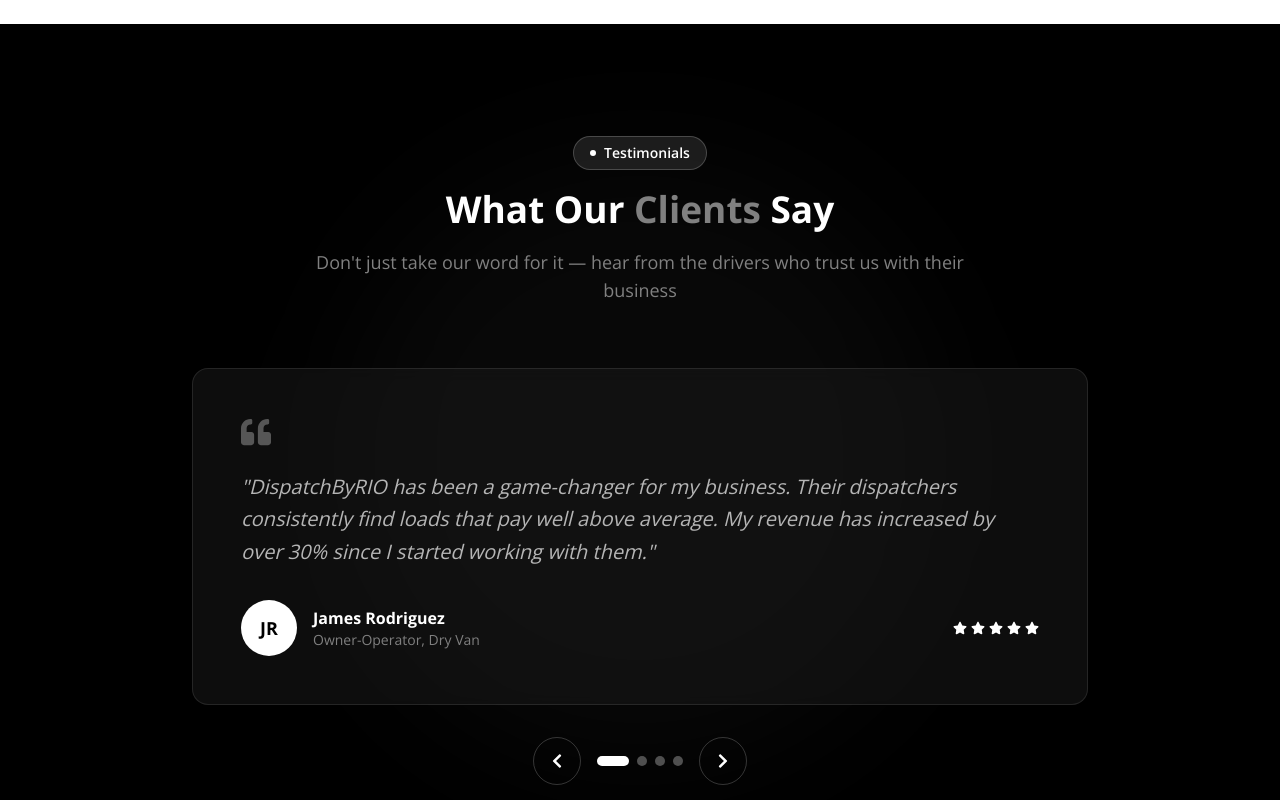
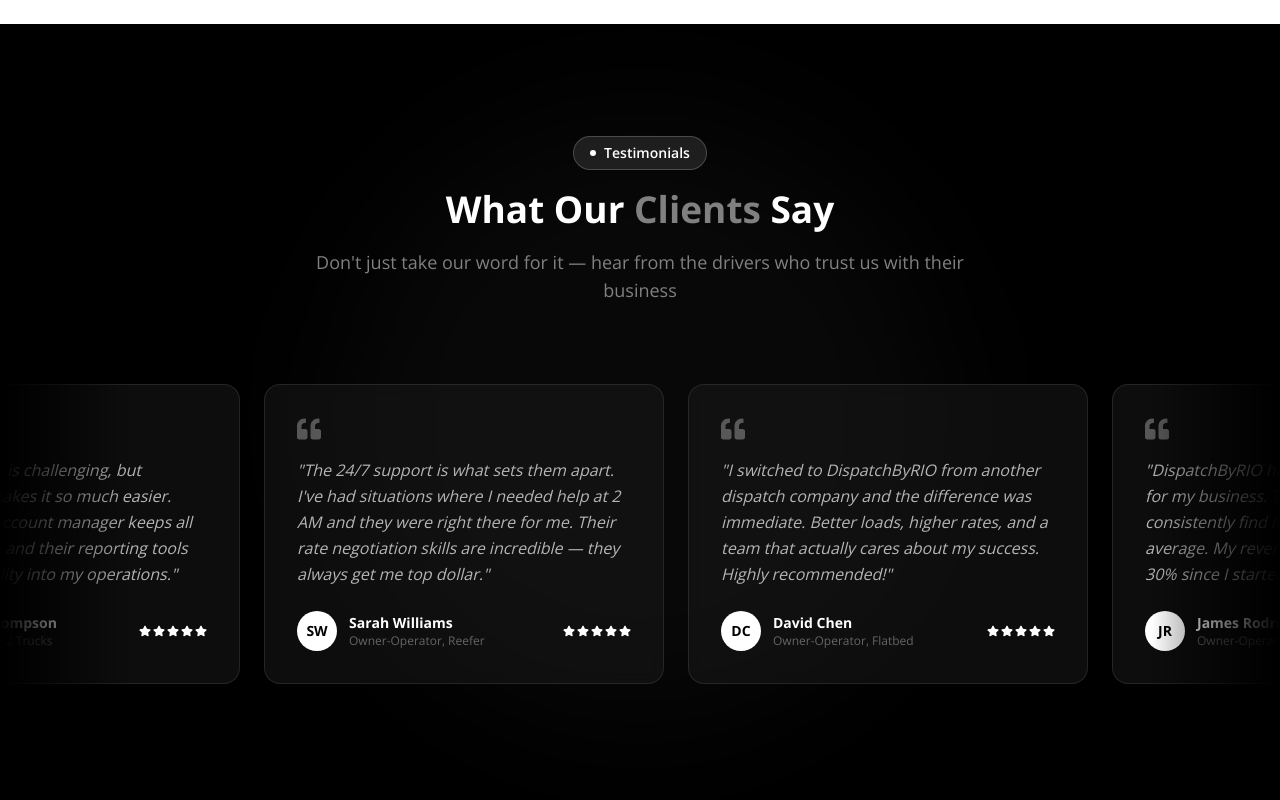
Before and after one commit to usmansHUB/dispatchbyRIO, a React (Vite) app in the folder client/: page / in a window 1280 px wide. Shown: the part 5080-5880 px from the top of the page. Built offline with nearby package versions, Linux system fonts and the light colour scheme; no server answers.

Commit message:
Convert Testimonials to right-to-left scrolling marquee with hover pause

```diff
--- a/client/src/components/home/Testimonials.jsx
+++ b/client/src/components/home/Testimonials.jsx
@@ -1,7 +1,6 @@
-import { useState } from 'react'
-import { motion, AnimatePresence } from 'framer-motion'
+import { motion } from 'framer-motion'
 import { useInView } from 'react-intersection-observer'
-import { FaQuoteLeft, FaStar, FaChevronLeft, FaChevronRight } from 'react-icons/fa'
+import { FaQuoteLeft, FaStar } from 'react-icons/fa'
 
 const testimonials = [
   {
@@ -35,20 +34,16 @@
 ]
 
 const Testimonials = () => {
-  const [current, setCurrent] = useState(0)
   const [ref, inView] = useInView({ triggerOnce: true, threshold: 0.1 })
-
-  const next = () => setCurrent((prev) => (prev + 1) % testimonials.length)
-  const prev = () => setCurrent((prev) => (prev - 1 + testimonials.length) % testimonials.length)
 
   return (
     <section className="bg-dark py-20 lg:py-28 relative overflow-hidden" ref={ref}>
       {/* Decorative */}
       <div className="absolute top-1/2 left-1/2 -translate-x-1/2 -translate-y-1/2 w-[600px] h-[600px] bg-white/3 rounded-full blur-3xl" />
 
-      <div className="container-custom relative z-10">
+      <div className="relative z-10">
         {/* Section Header */}
-        <div className="text-center mb-16">
+        <div className="container-custom text-center mb-16">
           <motion.div
             initial={{ opacity: 0, y: 20 }}
             animate={inView ? { opacity: 1, y: 0 } : {}}
@@ -68,74 +63,45 @@
           </motion.div>
         </div>
 
-        {/* Testimonial Carousel */}
-        <div className="max-w-4xl mx-auto">
-          <div className="relative">
-            <AnimatePresence mode="wait">
-              <motion.div
-                key={current}
-                initial={{ opacity: 0, x: 50 }}
-                animate={{ opacity: 1, x: 0 }}
-                exit={{ opacity: 0, x: -50 }}
-                transition={{ duration: 0.4 }}
-                className="bg-dark-light/50 backdrop-blur-sm border border-white/10 rounded-2xl p-8 md:p-12"
+        {/* Marquee Ticker */}
+        <div className="relative overflow-hidden w-full py-4">
+          {/* Gradient Masks for smooth fades */}
+          <div className="absolute left-0 top-0 bottom-0 w-16 md:w-32 bg-gradient-to-r from-dark to-transparent z-10 pointer-events-none" />
+          <div className="absolute right-0 top-0 bottom-0 w-16 md:w-32 bg-gradient-to-l from-dark to-transparent z-10 pointer-events-none" />
+
+          {/* Marquee Row */}
+          <div className="flex animate-marquee hover:[animation-play-state:paused] gap-6 w-max cursor-grab">
+            {[...testimonials, ...testimonials, ...testimonials].map((testimonial, index) => (
+              <div
+                key={`${testimonial.name}-${index}`}
+                className="w-[350px] md:w-[400px] flex-shrink-0 bg-dark-light/50 backdrop-blur-sm
+                           border border-white/10 rounded-2xl p-6 md:p-8 whitespace-normal select-none
+                           hover:border-white/30 transition-colors duration-300"
               >
-                <FaQuoteLeft className="text-white text-3xl mb-6 opacity-30" />
+                <FaQuoteLeft className="text-white text-2xl mb-4 opacity-30" />
 
-                <p className="text-gray-300 text-lg md:text-xl leading-relaxed mb-8 italic">
-                  "{testimonials[current].text}"
+                <p className="text-gray-300 text-sm md:text-base leading-relaxed mb-6 italic min-h-[90px]">
+                  "{testimonial.text}"
                 </p>
 
                 <div className="flex items-center justify-between">
-                  <div className="flex items-center gap-4">
-                    <div className="w-14 h-14 rounded-full bg-white flex items-center justify-center">
-                      <span className="text-dark font-bold text-lg">{testimonials[current].initials}</span>
+                  <div className="flex items-center gap-3">
+                    <div className="w-10 h-10 rounded-full bg-white flex items-center justify-center flex-shrink-0">
+                      <span className="text-dark font-bold text-sm">{testimonial.initials}</span>
                     </div>
                     <div>
-                      <h5 className="text-white font-bold text-base">{testimonials[current].name}</h5>
-                      <p className="text-gray-400 text-sm">{testimonials[current].role}</p>
+                      <h5 className="text-white font-bold text-sm">{testimonial.name}</h5>
+                      <p className="text-gray-500 text-xs">{testimonial.role}</p>
                     </div>
                   </div>
-                  <div className="flex gap-1">
-                    {Array.from({ length: testimonials[current].rating }).map((_, i) => (
-                      <FaStar key={i} className="text-white text-sm" />
+                  <div className="flex gap-0.5">
+                    {Array.from({ length: testimonial.rating }).map((_, i) => (
+                      <FaStar key={i} className="text-white text-xs" />
                     ))}
                   </div>
                 </div>
-              </motion.div>
-            </AnimatePresence>
-
-            {/* Navigation Arrows */}
-            <div className="flex items-center justify-center gap-4 mt-8">
-              <button
-                onClick={prev}
-                className="w-12 h-12 rounded-full border border-white/20 flex items-center justify-center
-                         text-white hover:bg-white hover:border-white hover:text-dark transition-all duration-300"
-                aria-label="Previous testimonial"
-              >
-                <FaChevronLeft />
-              </button>
-              <div className="flex gap-2">
-                {testimonials.map((_, index) => (
-                  <button
-                    key={index}
-                    onClick={() => setCurrent(index)}
-                    className={`w-2.5 h-2.5 rounded-full transition-all duration-300 ${
-                      index === current ? 'bg-white w-8' : 'bg-white/30 hover:bg-white/50'
-                    }`}
-                    aria-label={`Go to testimonial ${index + 1}`}
-                  />
-                ))}
               </div>
-              <button
-                onClick={next}
-                className="w-12 h-12 rounded-full border border-white/20 flex items-center justify-center
-                         text-white hover:bg-white hover:border-white hover:text-dark transition-all duration-300"
-                aria-label="Next testimonial"
-              >
-                <FaChevronRight />
-              </button>
-            </div>
+            ))}
           </div>
         </div>
       </div>
```
